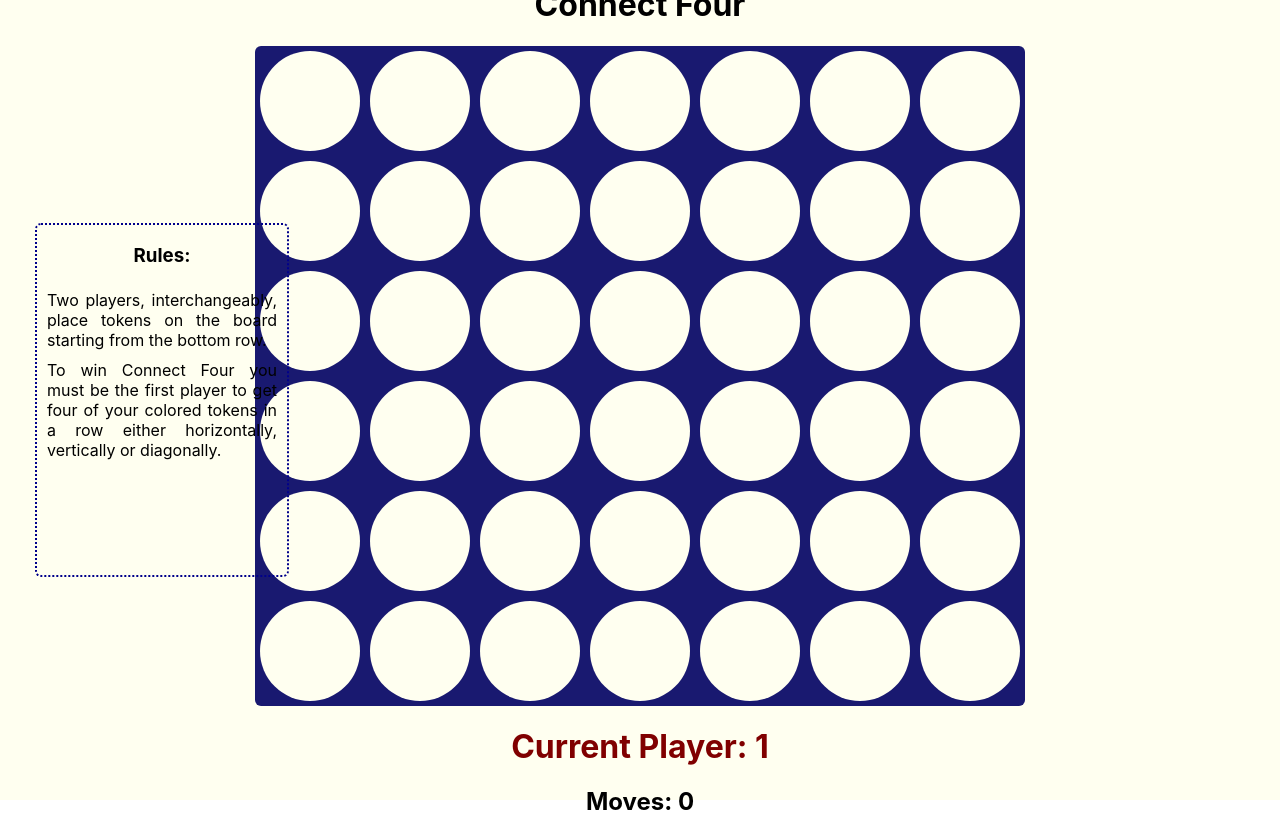
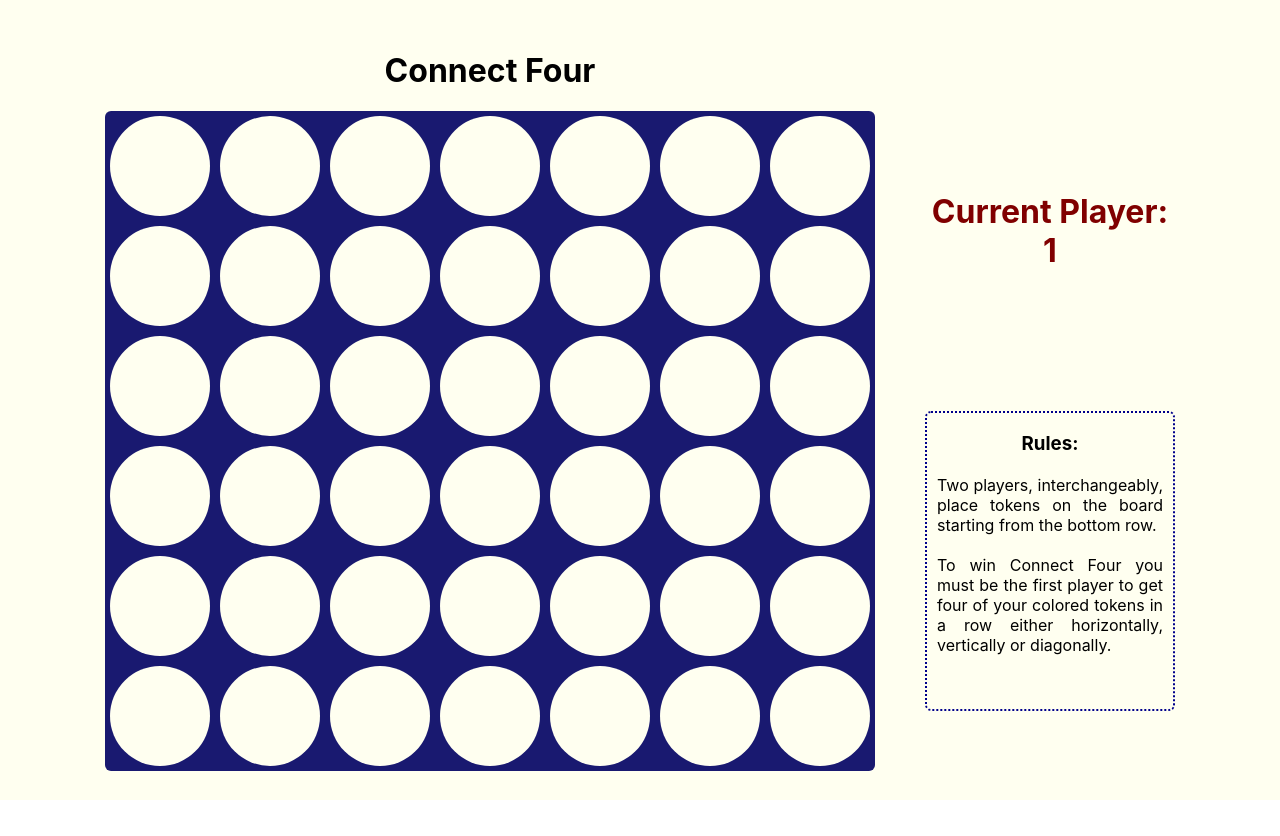
Before and after one commit to Swor71/Connect-Four, a React (Create React App) app: page / in a window 1280 px wide. After the commit the page ends 800 px from the top, so only its background shows below. Built offline with nearby package versions, Linux system fonts and the light colour scheme.

Commit message:
Change ui design and code refactor

```diff
--- a/src/App.tsx
+++ b/src/App.tsx
@@ -1,7 +1,6 @@
 import React from 'react';
 import { Board } from './components/Board/BoardComponent';
 import styled from 'styled-components';
-import { Rules } from './components/UI/Rules';
 
 const AppContainer = styled.div`
   width: 100vw;
@@ -10,25 +9,15 @@ const AppContainer = styled.div`
   display: flex;
   justify-content: center;
   align-items: center;
-  position: relative;
+  * {
+    box-sizing: border-box;
+  }
 `;
-
-const BoardWrapper = styled.div`
-  display: flex;
-  justify-content: center;
-  align-items: center;
-  flex-direction: column;
-  text-align: center;
-`
 
 function App() {
   return (
     <AppContainer>
-      <Rules />
-      <BoardWrapper>
-        <h1>Connect Four</h1>
-        <Board />
-      </BoardWrapper>
+      <Board />
     </AppContainer>
   )
 }
--- a/src/components/Board/BoardComponent.tsx
+++ b/src/components/Board/BoardComponent.tsx
@@ -5,7 +5,7 @@ import { GridType } from '../../common/types';
 import { CheckUtils } from '../../utils/gameLogic';
 import { ROW_AMOUNT, COLUMN_AMOUNT } from '../../consts';
 import { getNextPlayer, getEmptyGrid } from '../../utils/utils';
-import { Footer } from '../UI/Footer';
+import { BoardControl } from '../Board/BoardControl';
 
 interface BoardProps {}
 
@@ -15,6 +15,12 @@ interface BoardState {
   isGameActive: boolean;
   movesMade: number;
 }
+
+const BoardWrapper = styled.div`
+  display: flex;
+  align-items: flex-end;
+  text-align: center;
+`;
 
 const StyledBoard = styled.div`
   width: ${700 + (COLUMN_AMOUNT * TOKEN_MARGIN * 2)}px;
@@ -86,10 +92,12 @@ export class Board extends React.Component<BoardProps, BoardState> {
   }
 
   render() {
-    const { grid, isGameActive, currentPlayer, movesMade } = this.state;
+    const { grid, isGameActive, currentPlayer } = this.state;
 
     return (
+      <BoardWrapper>
         <div>
+          <h1>Connect Four</h1>
           <StyledBoard>
             {grid.map((xRow, xIndex) => {
               return xRow.map((xColumn, yIndex) => {
@@ -105,13 +113,13 @@ export class Board extends React.Component<BoardProps, BoardState> {
               })
             })}
           </StyledBoard>
-        <Footer
+        </div>
+        <BoardControl
           isGameActive={isGameActive}
           currentPlayer={currentPlayer}
           resetGame={this.resetGame}
-          movesMade={movesMade}
         />
-      </div>
+      </BoardWrapper>
     )
   }
 }
--- /dev/null
+++ b/src/components/Board/BoardControl.tsx
@@ -0,0 +1,46 @@
+import React, { Component } from 'react'
+import { getPlayerColor } from '../../utils/utils';
+import { Button } from '../UI/Button';
+import styled from 'styled-components';
+import { Rules } from '../UI/Rules';
+
+interface BoardControlProps {
+  currentPlayer: number;
+  isGameActive: boolean;
+  resetGame(): void;
+  children?: React.ReactNode;
+}
+
+const BoardControlWrapper = styled.div`
+  width: 250px;
+  height: 660px;
+  margin-left: 50px;
+  display: flex;
+  flex-direction: column;
+  justify-content: space-around;
+  align-items: center;
+`;
+
+const StyledHeader = styled.h1<BoardControlProps>`
+  color: ${({currentPlayer}) => getPlayerColor(currentPlayer)};
+`;
+
+export class BoardControl extends Component<BoardControlProps> {
+  render() {
+    const {isGameActive, currentPlayer, resetGame} = this.props;
+
+    return (
+      <BoardControlWrapper>
+        {isGameActive ? (
+            <StyledHeader {...this.props}>Current Player: {currentPlayer}</StyledHeader>
+        ) : (
+          <>
+            <StyledHeader {...this.props}>Player {currentPlayer} wins!</StyledHeader>
+            <Button onClick={resetGame}>RESET</Button>
+          </>
+        )}
+        <Rules />
+      </BoardControlWrapper>
+    )
+  }
+}
--- a/src/components/UI/Button.tsx
+++ b/src/components/UI/Button.tsx
@@ -8,12 +8,13 @@ interface ButtonProps {
 }
 
 const StyledButton = styled.button`
-  width: 120px;
-  height: 30px;
+  width: 100%;
+  height: 50px;
   border: 2px solid darkblue;
   border-radius: 4px;
   color: darkblue;
-  font-size: 1.1rem;
+  font-size: 1.4rem;
+  font-weight: bold;
   cursor: pointer;
   background-color: ${PLAYER_COLOR.DEFAULT};
 `;
--- a/src/components/UI/Footer.tsx
+++ /dev/null
@@ -1,38 +0,0 @@
-import React, { Component } from 'react'
-import { getPlayerColor } from '../../utils/utils';
-import { Button } from './Button';
-import styled from 'styled-components';
-
-interface FooterProps {
-  currentPlayer: number;
-  isGameActive: boolean;
-  movesMade: number;
-  resetGame(): void;
-  children?: React.ReactNode;
-}
-
-const StyledHeader = styled.h1<FooterProps>`
-  color: ${({currentPlayer}) => getPlayerColor(currentPlayer)}
-`;
-
-export class Footer extends Component<FooterProps> {
-  render() {
-    const {isGameActive, currentPlayer, movesMade, resetGame} = this.props;
-
-    return (
-      <div>
-        {isGameActive ? (
-          <div>
-            <StyledHeader {...this.props}>Current Player: {currentPlayer}</StyledHeader>
-            <h2>Moves: {movesMade}</h2>
-          </div>
-        ) : (
-          <div>
-            <StyledHeader {...this.props}>Player {currentPlayer} wins!</StyledHeader>
-            <Button onClick={resetGame}>RESET</Button>
-          </div>
-        )}
-      </div>
-    )
-  }
-}
--- a/src/components/UI/Rules.tsx
+++ b/src/components/UI/Rules.tsx
@@ -2,24 +2,23 @@ import React from 'react';
 import styled from 'styled-components';
 
 const StyledRules = styled.div`
-  width: 230px;
-  height: 350px;
+  width: 100%;
+  height: 300px;
   border: 2px dotted darkblue;
-  position: absolute;
-  left: calc((100vw - 1000px) / 8);
   padding: 0 10px;
   border-radius: 6px;
   h3 {
     text-align: center;
   }
   div {
-    padding: 5px 0;
+    margin: 20px 0;
     text-align: justify;
   }
-`
+`;
 
 export const Rules = () => {
-  return <StyledRules>
+  return (
+    <StyledRules>
       <h3>Rules:</h3>
       <div>
         Two players, interchangeably, place tokens on the board starting from the bottom row.
@@ -28,4 +27,5 @@ export const Rules = () => {
         To win Connect Four you must be the first player to get four of your colored tokens in a row either horizontally, vertically or diagonally.
       </div>
     </StyledRules>
+  )
 }
--- a/src/consts/index.ts
+++ b/src/consts/index.ts
@@ -2,7 +2,7 @@ import { GridType } from "../common/types";
 
 export const ROW_AMOUNT = 6;
 export const COLUMN_AMOUNT = 7;
-export const WIN_CONDITION = 4;
+export const TOKENS_NEEDED_FOR_WIN = 4;
 export const MAX_MOVES = ROW_AMOUNT * COLUMN_AMOUNT;
 
 export const EMPTY_GRID: GridType = [
--- a/src/utils/gameLogic.ts
+++ b/src/utils/gameLogic.ts
@@ -1,5 +1,5 @@
 import { GridType } from "../common/types";
-import { COLUMN_AMOUNT, ROW_AMOUNT, WIN_CONDITION } from "../consts";
+import { COLUMN_AMOUNT, ROW_AMOUNT, TOKENS_NEEDED_FOR_WIN } from "../consts";
 
 interface CheckUtilsProps {
   grid: GridType;
@@ -41,7 +41,7 @@ export class CheckUtils implements CheckUtilsProps {
         return false;
       }
 
-      if(found === WIN_CONDITION) {
+      if(found === TOKENS_NEEDED_FOR_WIN) {
         return true;
       }
     }
@@ -60,7 +60,7 @@ export class CheckUtils implements CheckUtilsProps {
         return false;
       }
 
-      if(found === WIN_CONDITION) {
+      if(found === TOKENS_NEEDED_FOR_WIN) {
         return true;
       }
     }
@@ -80,7 +80,7 @@ export class CheckUtils implements CheckUtilsProps {
           return false;
         }
 
-        if(found === WIN_CONDITION) {
+        if(found === TOKENS_NEEDED_FOR_WIN) {
           return true;
         }
 
@@ -103,7 +103,7 @@ export class CheckUtils implements CheckUtilsProps {
           return false;
         }
 
-        if(found === WIN_CONDITION) {
+        if(found === TOKENS_NEEDED_FOR_WIN) {
           return true;
         }
 
```
Lines whose indentation alone changed are shown as unchanged.
